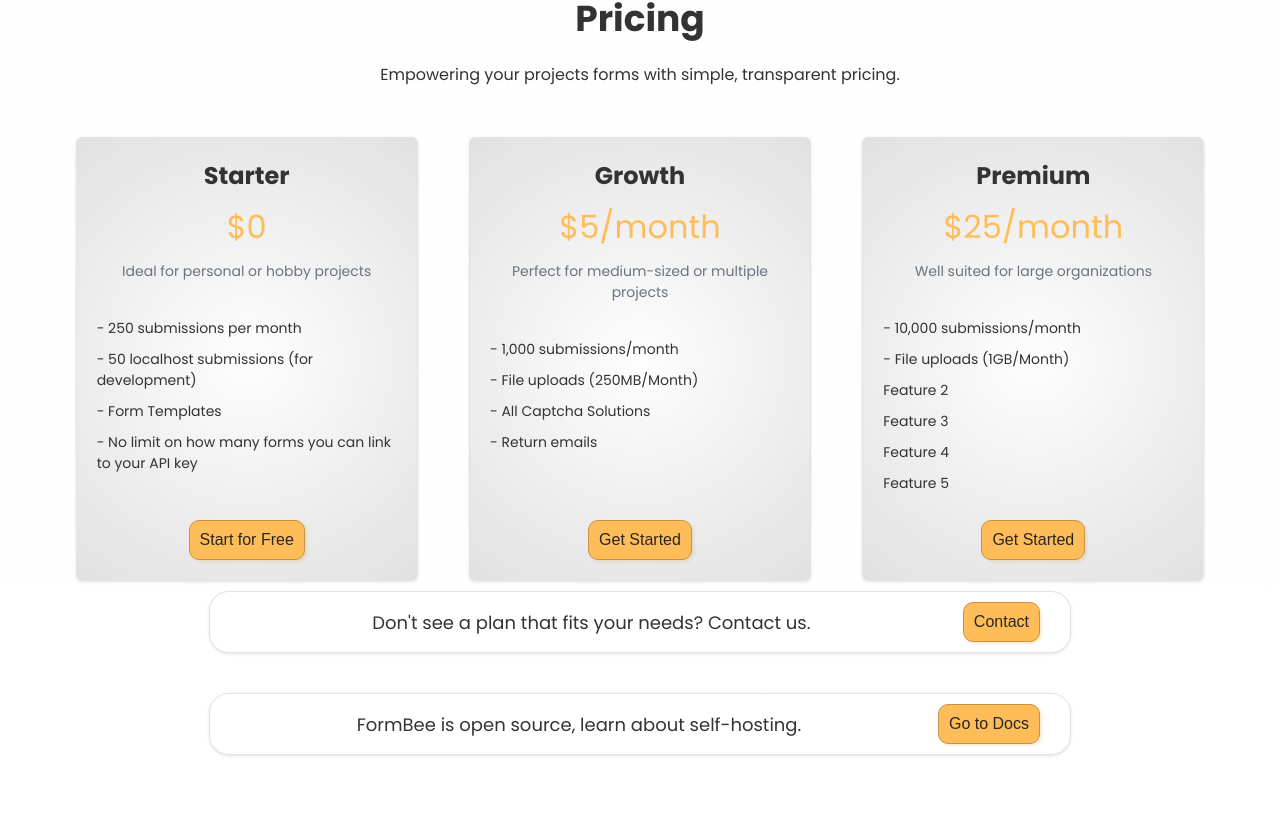
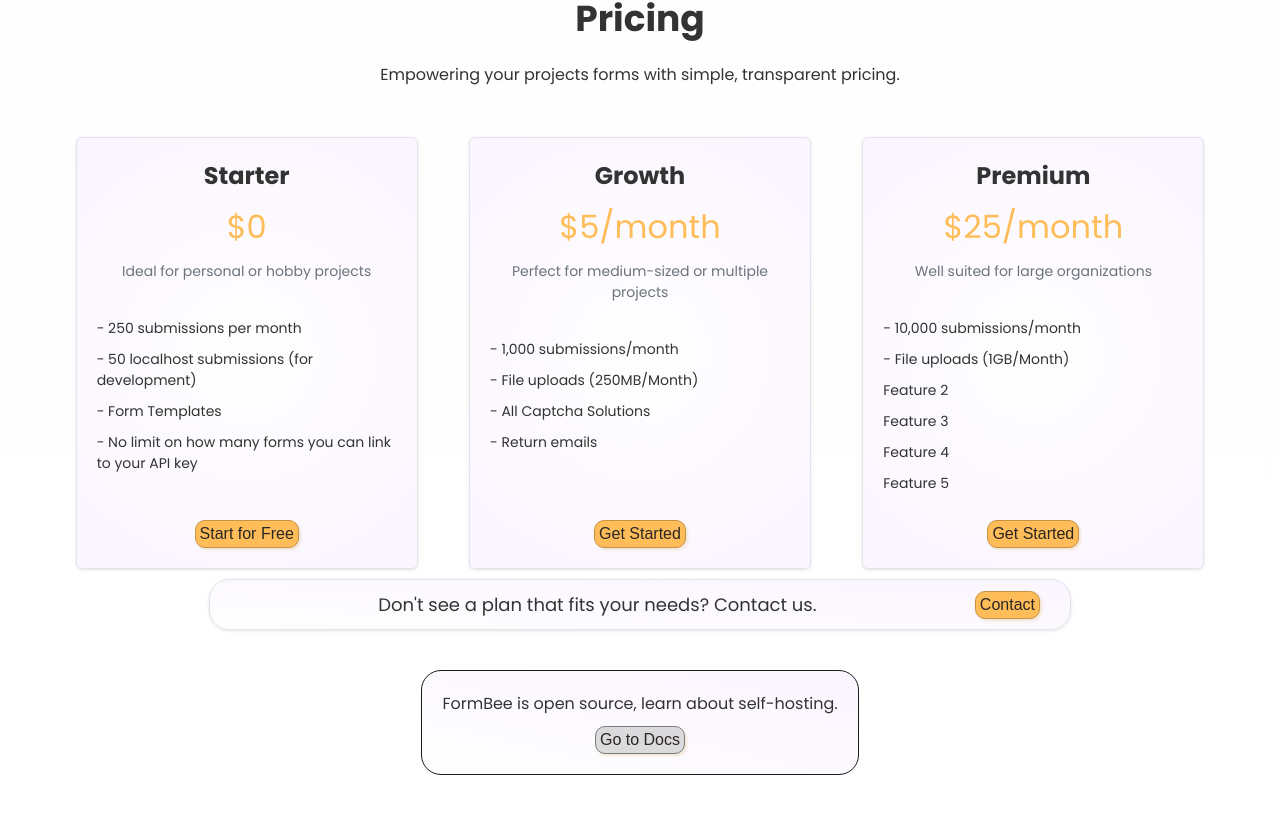
Before and after one commit to FormBee/FormBee, an Angular app in the folder client/FormBee/: page /home in a window 1280 px wide. Shown: the part 3098-3911 px from the top of the page. Built offline with nearby package versions, Linux system fonts and the light colour scheme.

Commit message:
Pricing section styling

```diff
--- a/client/FormBee/src/app/landing-pricing/landing-pricing.component.html
+++ b/client/FormBee/src/app/landing-pricing/landing-pricing.component.html
@@ -59,7 +59,7 @@
             </div>
         </div>
     </div>
-    <div class="self-hosted">
+    <div class="learn-more">
         <div class="self-hosted-tag">
             <div class="self-hosted-description">FormBee is open source, learn about self-hosting.</div>
             <div class="self-hosted-action">
--- a/client/FormBee/src/app/landing-pricing/landing-pricing.component.scss
+++ b/client/FormBee/src/app/landing-pricing/landing-pricing.component.scss
@@ -41,7 +41,17 @@
             &:hover {
                 box-shadow: 0 4px 20px rgba(27,31,35,.25);
             }
+            &.free {
+                background-image: radial-gradient(circle at center, #fefefe, #fbf5ff);
+            }
+            &.tier-1 {
+                background-image: radial-gradient(circle at center, #fefefe, #fbf5ff);
 
+            }
+            &.tier-2 {
+                background-image: radial-gradient(circle at center, #fefefe, #fbf5ff);
+
+            }
             .price-header {
                 font-size: 24px;
                 font-weight: bold;
@@ -79,7 +89,7 @@
                 button {
                     background-color: #FFBD59;
                     color:#2a2624;
-                    padding: 10px;
+                    padding: 4px;
                     border: none;
                     border-radius: 10px;
                     cursor: pointer;
@@ -121,7 +131,9 @@
     margin-bottom: 40px;
 
     .self-hosted-tag {
-        background: #fff;
+        // background-image: radial-gradient(circle at center, #fefefe, #fbf5ff);
+        background-image: linear-gradient(to right top, #fefefe, #fbf5ff);
+
         border: 1px solid #e1e4e8;
         border-radius: 20px;
         box-shadow: 0 1px 3px rgba(27,31,35,.12);
@@ -144,7 +156,7 @@
             button {
                 background-color: #FFBD59;
                 color:#2a2624;
-                padding: 10px;
+                padding: 4px;
                 border: none;
                 border-radius: 10px;
                 cursor: pointer;
@@ -163,3 +175,35 @@
         }
     }
 }
+
+.learn-more {
+    display: flex;
+    justify-content: center;
+    margin-bottom: 40px;
+    background-image: linear-gradient(to right top, #fefefe, #fbf5ff);
+    padding: 20px;
+    border-radius: 20px;
+    width: fit-content;
+    margin: auto;
+    border: 1px solid #1a1a1a;
+
+    button {
+        background-color: #a2a2a25f;
+        margin-top: 10px;
+        color:#2a2624;
+        padding: 4px;
+        border-radius: 10px;
+        cursor: pointer;
+        font-size: 16px;
+        transition: background-color 0.3s ease-out;
+        overflow: hidden;
+        border: solid 1px #7b7b7a;
+        box-shadow: rgba(204, 155, 39, 0.2) 1.95px 1.95px 2.6px;
+    }
+    button:hover {
+        background-color: #c692452e;
+        border: solid 1px #acabaa;
+        // box-shadow: rgba(204, 155, 39, 0.4) 5px 5px, rgba(204, 155, 39, 0.3) 10px 10px, rgba(204, 155, 39, 0.2) 15px 15px, rgba(204, 155, 39, 0.1) 20px 20px, rgba(204, 155, 39, 0.05) 25px 25px;
+
+    }
+}
```
